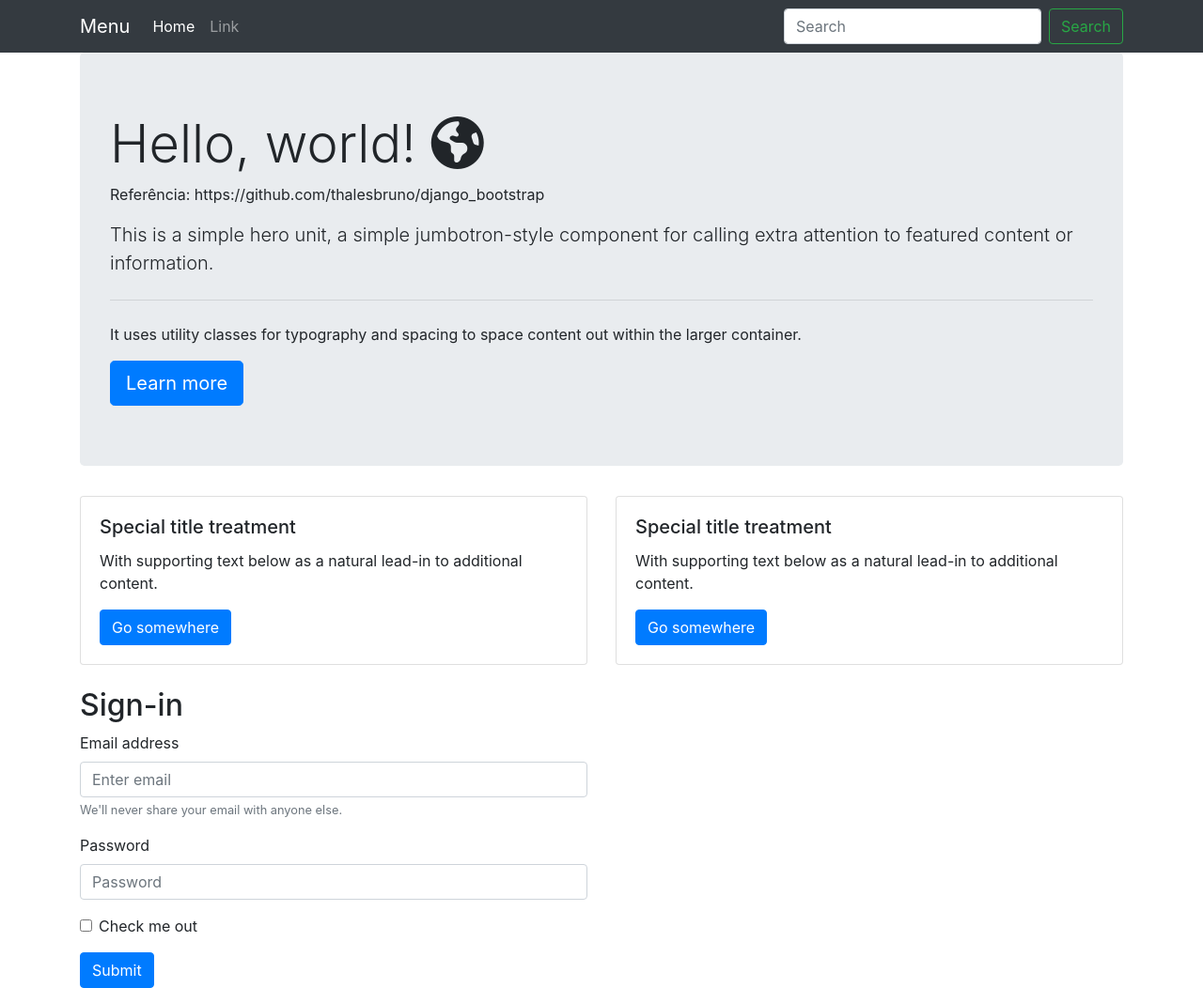
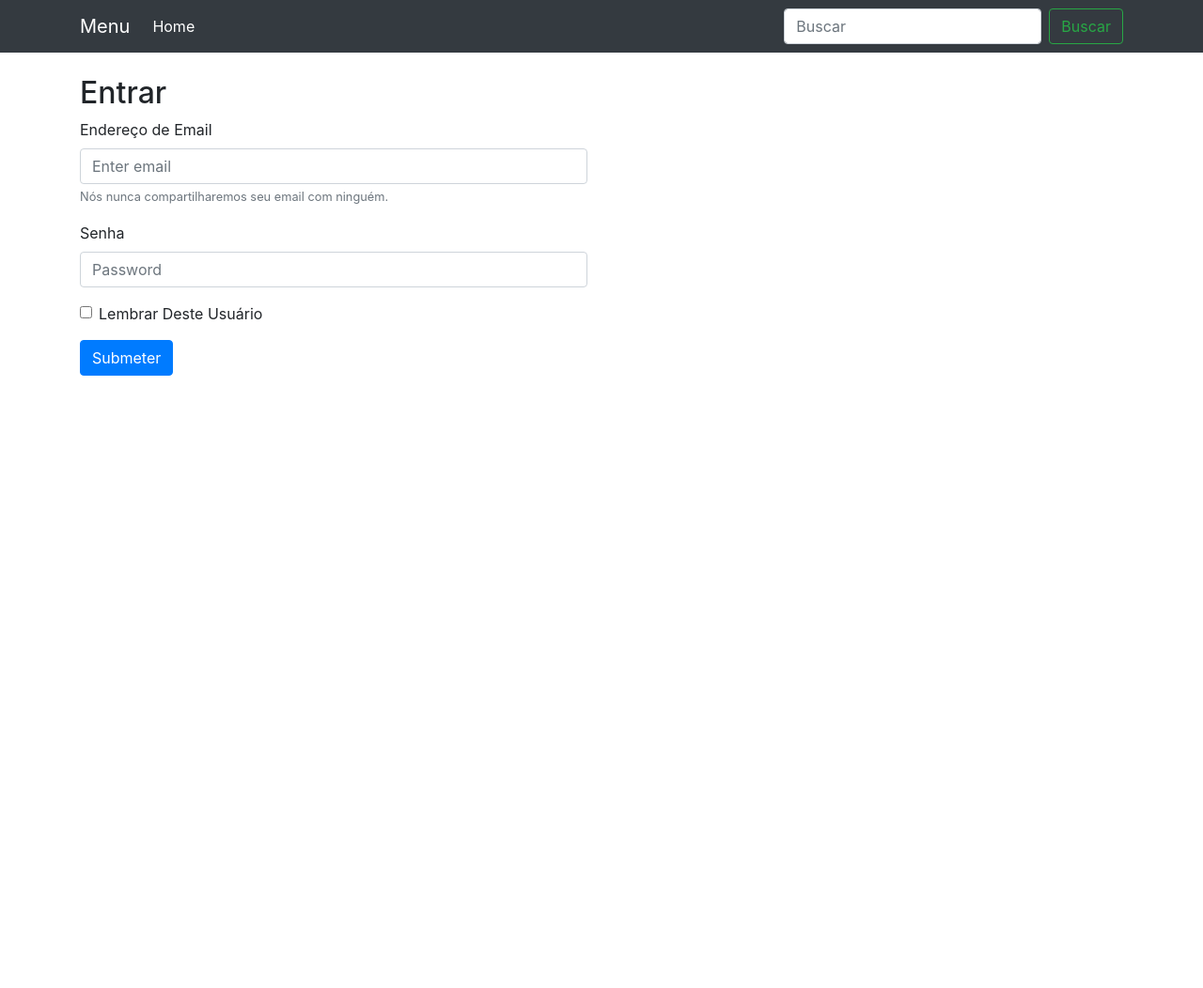
Before and after one commit to Flute-Gamer/Django-Webapp, a Django app: page /login in a window 1280 px wide. Shown: the whole page at 94% size. After the commit the page ends 400 px from the top, so only its background shows below. Run offline with Django 4.2, Linux system fonts and the light colour scheme; some libraries are stand-ins or nearby versions.

Commit message:
Atualizei a login.html

```diff
--- a/Template/login.html
+++ b/Template/login.html
@@ -27,75 +27,35 @@
                     <li class="nav-item active">
                         <a class="nav-link" href="#">Home <span class="sr-only">(current)</span></a>
                     </li>
-                    <li class="nav-item">
-                        <a class="nav-link" href="#">Link</a>
-                    </li>
                 </ul>
                 <form class="form-inline my-2 my-lg-0">
-                    <input class="form-control mr-sm-2" type="search" placeholder="Search" aria-label="Search">
-                    <button class="btn btn-outline-success my-2 my-sm-0" type="submit">Search</button>
+                    <input class="form-control mr-sm-2" type="search" placeholder="Buscar" aria-label="Search">
+                    <button class="btn btn-outline-success my-2 my-sm-0" type="submit">Buscar</button>
                 </form>
             </div>
         </div>
     </nav>
 
-    <div class="container">
-        <div class="jumbotron">
-            <h1 class="display-4">Hello, world! <i class="fas fa-globe-americas"></i></h1>
-            <p>Referência: https://github.com/thalesbruno/django_bootstrap</p>
-            <p class="lead">This is a simple hero unit, a simple jumbotron-style component for calling extra attention
-                to
-                featured content or information.</p>
-            <hr class="my-4">
-            <p>It uses utility classes for typography and spacing to space content out within the larger container.</p>
-            <a class="btn btn-primary btn-lg" href="#" role="button">Learn more</a>
-        </div>
-    </div>
-
-    <div class="container">
-        <div class="row">
-            <div class="col-sm-6">
-                <div class="card">
-                    <div class="card-body">
-                        <h5 class="card-title">Special title treatment</h5>
-                        <p class="card-text">With supporting text below as a natural lead-in to additional content.</p>
-                        <a href="#" class="btn btn-primary">Go somewhere</a>
-                    </div>
-                </div>
-            </div>
-            <div class="col-sm-6">
-                <div class="card">
-                    <div class="card-body">
-                        <h5 class="card-title">Special title treatment</h5>
-                        <p class="card-text">With supporting text below as a natural lead-in to additional content.</p>
-                        <a href="#" class="btn btn-primary">Go somewhere</a>
-                    </div>
-                </div>
-            </div>
-        </div>
-    </div>
-
     <div class="container mt-4">
         <div class="row">
             <div class="col-6">
-                <h2>Sign-in</h2>
+                <h2>Entrar</h2>
                 <form>
                     <div class="form-group">
-                        <label for="exampleInputEmail1">Email address</label>
+                        <label for="exampleInputEmail1">Endereço de Email</label>
                         <input type="email" class="form-control" id="exampleInputEmail1" aria-describedby="emailHelp"
                             placeholder="Enter email">
-                        <small id="emailHelp" class="form-text text-muted">We'll never share your email with anyone
-                            else.</small>
+                        <small id="emailHelp" class="form-text text-muted">Nós nunca compartilharemos seu email com ninguém.</small>
                     </div>
                     <div class="form-group">
-                        <label for="exampleInputPassword1">Password</label>
+                        <label for="exampleInputPassword1">Senha</label>
                         <input type="password" class="form-control" id="exampleInputPassword1" placeholder="Password">
                     </div>
                     <div class="form-group form-check">
                         <input type="checkbox" class="form-check-input" id="exampleCheck1">
-                        <label class="form-check-label" for="exampleCheck1">Check me out</label>
+                        <label class="form-check-label" for="exampleCheck1">Lembrar Deste Usuário</label>
                     </div>
-                    <button type="submit" class="btn btn-primary">Submit</button>
+                    <button type="submit" class="btn btn-primary">Submeter</button>
                 </form>
             </div>
         </div>
```
